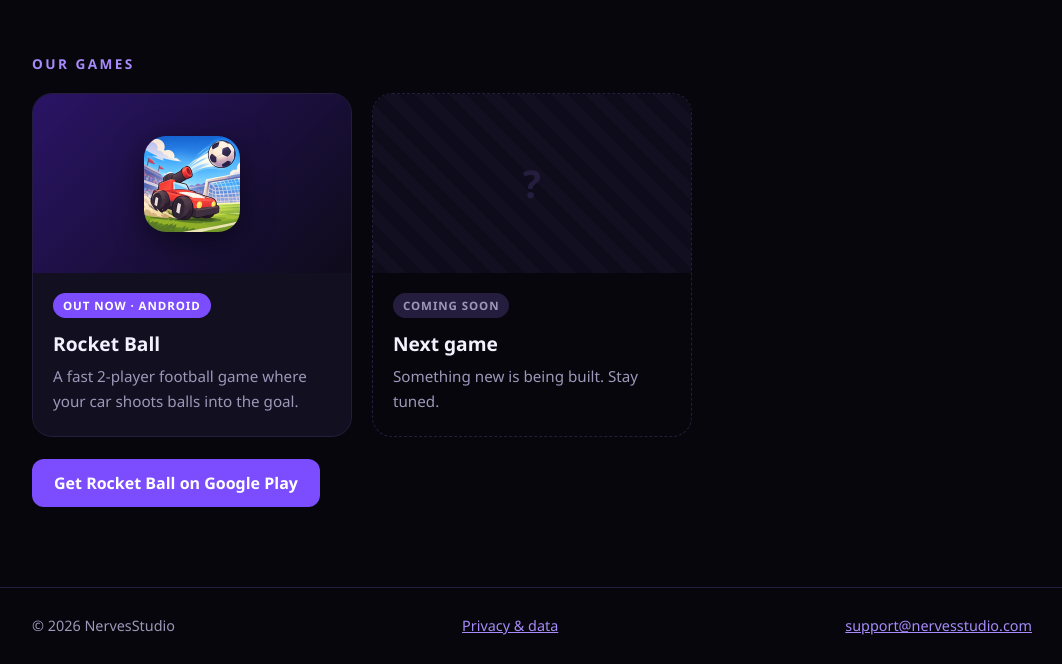
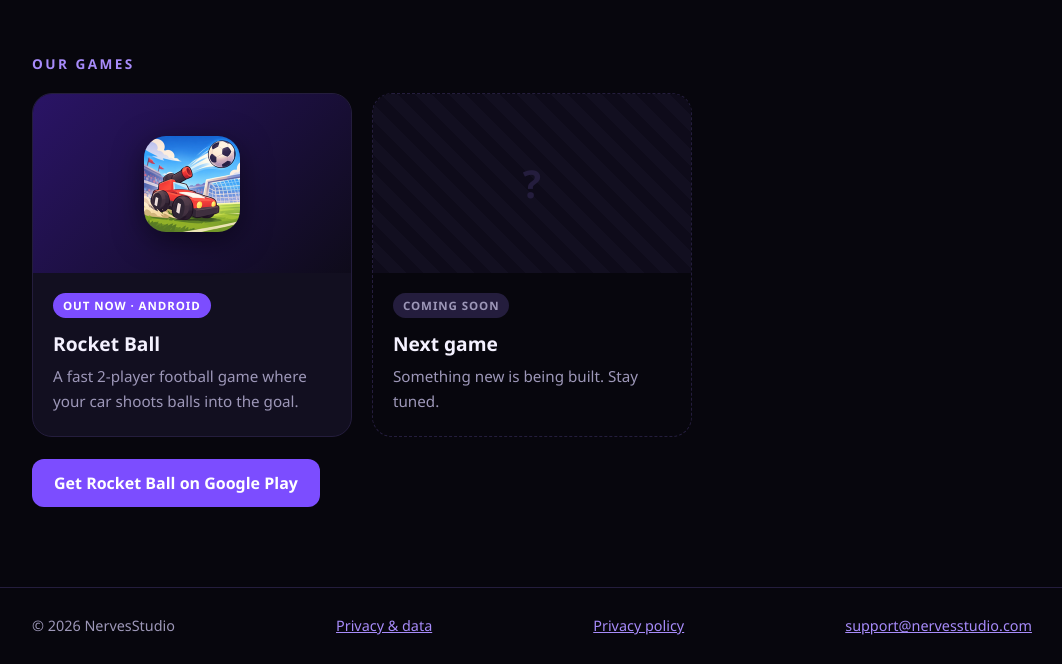
Before and after one commit to St-Daniel-H/nervesstudio-site, a plain HTML site: page index.html in a window 1280 px wide. Shown: the part 474-1138 px from the top of the page, without its empty margins (108-1170 px from the left). Drawn offline with Linux system fonts and the light colour scheme.

Commit message:
Home page: direct link to the Rocket Ball privacy policy (needed for Google OAuth verification)
Co-Authored-By: Claude Sonnet 5.5 <noreply@anthropic.com>

```diff
--- a/index.html
+++ b/index.html
@@ -35,6 +35,6 @@
 <p style="margin-top:22px"><a class="btn" href="https://play.google.com/store/apps/details?id=com.nervesstudio.rocketball" rel="noopener">Get Rocket Ball on Google Play</a></p>
 </div>
 </main>
-<footer><div class="wrap"><span>&copy; 2026 NervesStudio</span><a href="legal.html">Privacy &amp; data</a><a href="mailto:support@nervesstudio.com">support@nervesstudio.com</a></div></footer>
+<footer><div class="wrap"><span>&copy; 2026 NervesStudio</span><a href="legal.html">Privacy &amp; data</a><a href="games/rocket-ball/privacy.html">Privacy policy</a><a href="mailto:support@nervesstudio.com">support@nervesstudio.com</a></div></footer>
 </body>
 </html>
```
